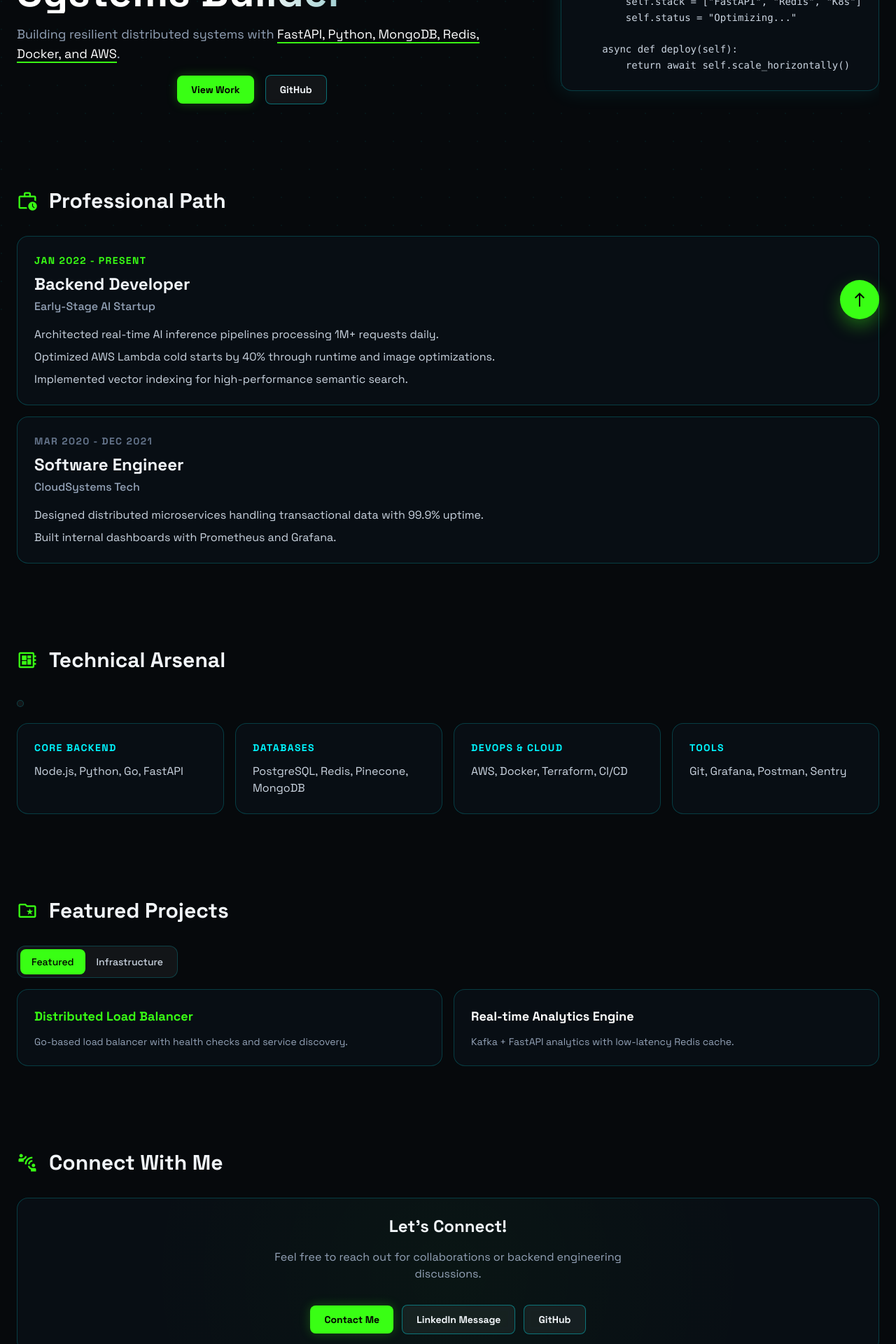
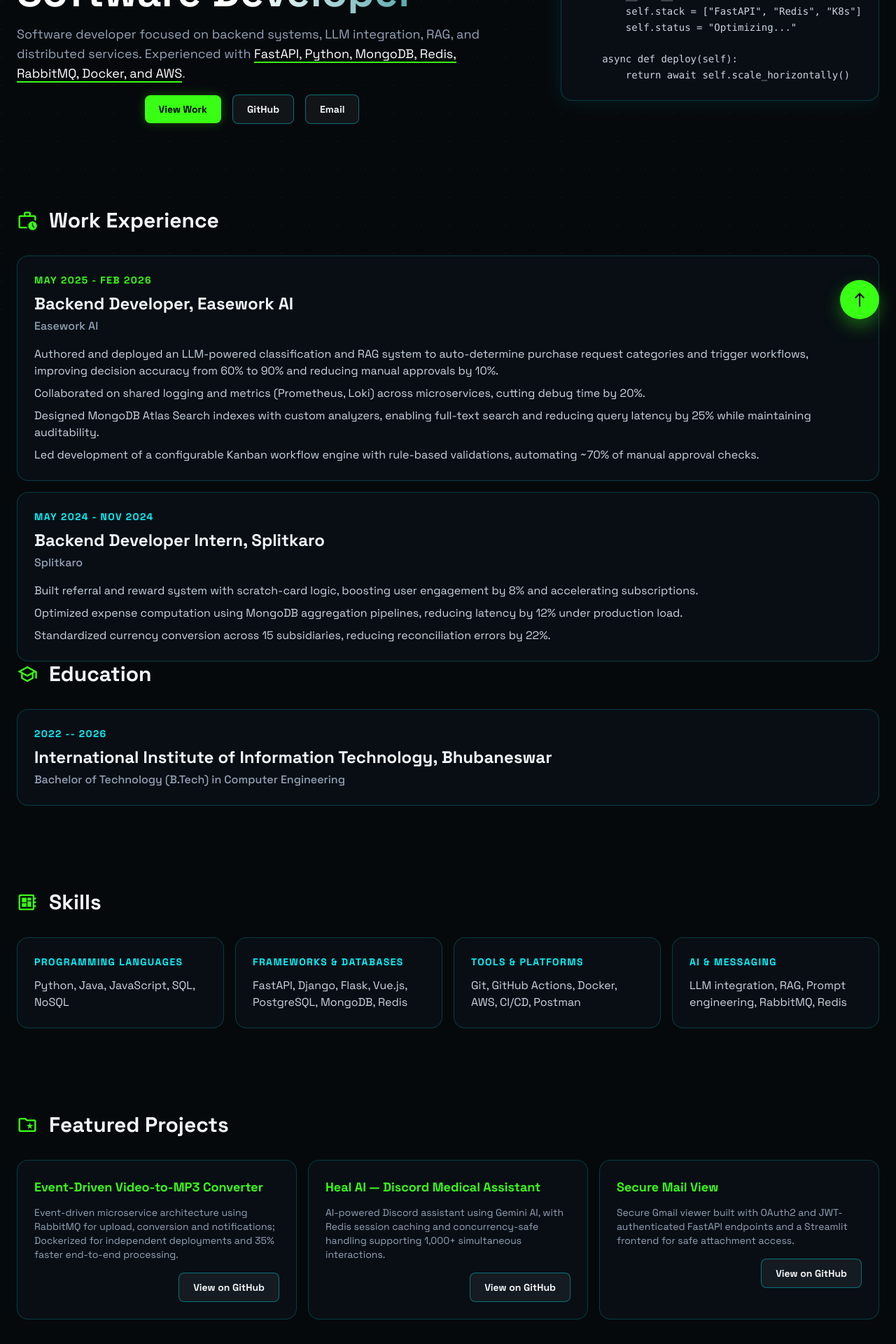
Before and after one commit to dasrama/portfolio, a Vue app: page / in a window 1280 px wide. Shown: the part 320-2240 px from the top of the page at 70% size. Built offline with nearby package versions, Linux system fonts and the light colour scheme.

Commit message:
Update personal information and enhance profile links

```diff
--- a/src/App.vue
+++ b/src/App.vue
@@ -40,6 +40,9 @@
   github: 'https://github.com/dasrama',
   linkedin: 'https://www.linkedin.com/in/rama-das/',
   resume: 'https://drive.google.com/file/d/1ba-nA_uwBCBLvl1npZn22uDEYVbnTllp/view?usp=sharing',
+  email: 'ramaprasad047@gmail.com',
+  phone: '+91-REMOVED',
+  leetcode: 'https://leetcode.com/rama047',
 }
 
 function goHome() {
@@ -101,6 +104,18 @@
   openExternalLink(profileLinks.github)
 }
 
+function openEmail() {
+  openExternalLink(`mailto:${profileLinks.email}`)
+}
+
+function openPhone() {
+  openExternalLink(`tel:${profileLinks.phone}`)
+}
+
+function openLeetCode() {
+  openExternalLink(profileLinks.leetcode)
+}
+
 function openLinkedInMessage() {
   openExternalLink(`${profileLinks.linkedin}?trk=public_profile_message-button`)
 }
@@ -112,7 +127,7 @@
 
 <template>
   <div>
-    <TopWebBar title="System.io">
+    <TopWebBar title="Rama Prasad Das">
       <template #left>
         <div class="terminal-glow flex size-10 items-center justify-center rounded-lg bg-primary">
           <span class="material-symbols-outlined font-bold text-black">terminal</span>
@@ -176,17 +191,18 @@
               </div>
 
               <h1 class="bg-gradient-to-r from-white via-white to-secondary/50 bg-clip-text font-bold leading-tight text-transparent text-4xl lg:text-6xl">
-                Backend Engineer &amp; <br />Systems Builder
+                Rama Prasad Das — Software Developer
               </h1>
 
               <p class="text-lg text-slate-400">
-                Building resilient distributed systems with
-                <span class="border-b-2 border-primary text-white">FastAPI, Python, MongoDB, Redis, Docker, and AWS</span>.
+                Software developer focused on backend systems, LLM integration, RAG, and distributed services. Experienced with
+                <span class="border-b-2 border-primary text-white">FastAPI, Python, MongoDB, Redis, RabbitMQ, Docker, and AWS</span>.
               </p>
 
               <Row justify="center" gap="1rem" class="lg:justify-start">
                 <PrimaryButton @click="scrollToId('projects')">View Work</PrimaryButton>
                 <SecondaryButton @click="openGitHub">GitHub</SecondaryButton>
+                <SecondaryButton @click="openEmail">Email</SecondaryButton>
               </Row>
             </Column>
 
@@ -213,76 +229,94 @@
         </section>
 
         <section>
-          <SectionHeader icon="work_history" title="Professional Path" />
+          <SectionHeader icon="work_history" title="Work Experience" />
 
             <Column gap="1rem" align="stretch">
               <Card>
-              <p class="text-sm font-bold uppercase tracking-widest text-primary">Jan 2022 - Present</p>
-              <h3 class="mt-2 text-2xl font-bold">Backend Developer</h3>
-              <p class="mt-1 font-medium text-slate-400">Early-Stage AI Startup</p>
+                <p class="text-sm font-bold uppercase tracking-widest text-primary">May 2025 - Feb 2026</p>
+                <h3 class="mt-2 text-2xl font-bold">Backend Developer, Easework AI</h3>
+                <p class="mt-1 font-medium text-slate-400">Easework AI</p>
                 <ul class="mt-4 space-y-2 text-slate-300">
-                <li>Architected real-time AI inference pipelines processing 1M+ requests daily.</li>
-                <li>Optimized AWS Lambda cold starts by 40% through runtime and image optimizations.</li>
-                <li>Implemented vector indexing for high-performance semantic search.</li>
+                  <li>Authored and deployed an LLM-powered classification and RAG system to auto-determine purchase request categories and trigger workflows, improving decision accuracy from 60% to 90% and reducing manual approvals by 10%.</li>
+                  <li>Collaborated on shared logging and metrics (Prometheus, Loki) across microservices, cutting debug time by 20%.</li>
+                  <li>Designed MongoDB Atlas Search indexes with custom analyzers, enabling full-text search and reducing query latency by 25% while maintaining auditability.</li>
+                  <li>Led development of a configurable Kanban workflow engine with rule-based validations, automating ~70% of manual approval checks.</li>
                 </ul>
               </Card>
 
               <Card>
-              <p class="text-sm font-bold uppercase tracking-widest text-slate-500">Mar 2020 - Dec 2021</p>
-              <h3 class="mt-2 text-2xl font-bold">Software Engineer</h3>
-              <p class="mt-1 font-medium text-slate-400">CloudSystems Tech</p>
+                <p class="text-sm font-bold uppercase tracking-widest text-secondary">May 2024 - Nov 2024</p>
+                <h3 class="mt-2 text-2xl font-bold">Backend Developer Intern, Splitkaro</h3>
+                <p class="mt-1 font-medium text-slate-400">Splitkaro</p>
                 <ul class="mt-4 space-y-2 text-slate-300">
-                <li>Designed distributed microservices handling transactional data with 99.9% uptime.</li>
-                <li>Built internal dashboards with Prometheus and Grafana.</li>
+                  <li>Built referral and reward system with scratch-card logic, boosting user engagement by 8% and accelerating subscriptions.</li>
+                  <li>Optimized expense computation using MongoDB aggregation pipelines, reducing latency by 12% under production load.</li>
+                  <li>Standardized currency conversion across 15 subsidiaries, reducing reconciliation errors by 22%.</li>
                 </ul>
+              </Card>
+            </Column>
+
+          <SectionHeader icon="school" title="Education" />
+            <Column gap="1rem" align="stretch">
+              <Card>
+                <p class="text-sm font-bold uppercase tracking-widest text-secondary">2022 -- 2026</p>
+                <h3 class="mt-2 text-2xl font-bold">International Institute of Information Technology, Bhubaneswar</h3>
+                <p class="mt-1 font-medium text-slate-400">Bachelor of Technology (B.Tech) in Computer Engineering</p>
               </Card>
             </Column>
         </section>
 
         <section id="tech-stack" class="scroll-mt-32">
-          <SectionHeader icon="developer_board" title="Technical Arsenal" />
+          <SectionHeader icon="developer_board" title="Skills" />
 
-          <Tabs v-model="activeStackTab" :tabs="stackTabs">
-            <template #panel="{ active }">
           <Grid :cols="2" gap="1rem" min-col-width="260px">
             <Card>
-                  <h4 class="text-sm font-bold uppercase tracking-widest text-secondary">Core Backend</h4>
-                  <p class="mt-3 text-slate-300" :class="active === 'backend' ? 'text-primary' : ''">Node.js, Python, Go, FastAPI</p>
+              <h4 class="text-sm font-bold uppercase tracking-widest text-secondary">Programming Languages</h4>
+              <p class="mt-3 text-slate-300">Python, Java, JavaScript, SQL, NoSQL</p>
             </Card>
             <Card>
-                  <h4 class="text-sm font-bold uppercase tracking-widest text-secondary">Databases</h4>
-                  <p class="mt-3 text-slate-300" :class="active === 'backend' ? 'text-primary' : ''">PostgreSQL, Redis, Pinecone, MongoDB</p>
+              <h4 class="text-sm font-bold uppercase tracking-widest text-secondary">Frameworks & Databases</h4>
+              <p class="mt-3 text-slate-300">FastAPI, Django, Flask, Vue.js, PostgreSQL, MongoDB, Redis</p>
             </Card>
             <Card>
-                  <h4 class="text-sm font-bold uppercase tracking-widest text-secondary">DevOps & Cloud</h4>
-                  <p class="mt-3 text-slate-300" :class="active === 'devops' ? 'text-secondary' : ''">AWS, Docker, Terraform, CI/CD</p>
+              <h4 class="text-sm font-bold uppercase tracking-widest text-secondary">Tools & Platforms</h4>
+              <p class="mt-3 text-slate-300">Git, GitHub Actions, Docker, AWS, CI/CD, Postman</p>
             </Card>
             <Card>
-                  <h4 class="text-sm font-bold uppercase tracking-widest text-secondary">Tools</h4>
-                  <p class="mt-3 text-slate-300" :class="active === 'devops' ? 'text-secondary' : ''">Git, Grafana, Postman, Sentry</p>
+              <h4 class="text-sm font-bold uppercase tracking-widest text-secondary">AI & Messaging</h4>
+              <p class="mt-3 text-slate-300">LLM integration, RAG, Prompt engineering, RabbitMQ, Redis</p>
             </Card>
           </Grid>
-            </template>
-          </Tabs>
         </section>
 
         <section id="projects">
           <SectionHeader icon="folder_special" title="Featured Projects" />
 
-          <Tabs v-model="projectTab" :tabs="projectTabs">
-            <template #panel="{ active }">
           <Grid :cols="2" gap="1rem" min-col-width="280px">
             <Card interactive>
-                  <h3 class="text-lg font-bold" :class="active === 'featured' ? 'text-primary' : 'text-white'">Distributed Load Balancer</h3>
-                  <p class="mt-3 text-sm text-slate-400">Go-based load balancer with health checks and service discovery.</p>
+              <h3 class="text-lg font-bold text-primary">Event-Driven Video-to-MP3 Converter</h3>
+              <p class="mt-3 text-sm text-slate-400">Event-driven microservice architecture using RabbitMQ for upload, conversion and notifications; Dockerized for independent deployments and 35% faster end-to-end processing.</p>
+              <Row justify="end" class="mt-4">
+                <SecondaryButton @click="() => openExternalLink('https://github.com/dasrama/vmp3')">View on GitHub</SecondaryButton>
+              </Row>
             </Card>
+
             <Card interactive>
-                  <h3 class="text-lg font-bold" :class="active === 'infra' ? 'text-secondary' : 'text-white'">Real-time Analytics Engine</h3>
-                  <p class="mt-3 text-sm text-slate-400">Kafka + FastAPI analytics with low-latency Redis cache.</p>
+              <h3 class="text-lg font-bold text-primary">Heal AI — Discord Medical Assistant</h3>
+              <p class="mt-3 text-sm text-slate-400">AI-powered Discord assistant using Gemini AI, with Redis session caching and concurrency-safe handling supporting 1,000+ simultaneous interactions.</p>
+              <Row justify="end" class="mt-4">
+                <SecondaryButton @click="() => openExternalLink('https://github.com/dasrama/HealAI-Chatbot')">View on GitHub</SecondaryButton>
+              </Row>
+            </Card>
+
+            <Card interactive>
+              <h3 class="text-lg font-bold text-primary">Secure Mail View</h3>
+              <p class="mt-3 text-sm text-slate-400">Secure Gmail viewer built with OAuth2 and JWT-authenticated FastAPI endpoints and a Streamlit frontend for safe attachment access.</p>
+              <Row justify="end" class="mt-4">
+                <SecondaryButton @click="() => openExternalLink('https://github.com/dasrama/secure_mail_listings')">View on GitHub</SecondaryButton>
+              </Row>
             </Card>
           </Grid>
-            </template>
-          </Tabs>
         </section>
 
         <section id="connect-with-me" class="scroll-mt-32">
@@ -293,12 +327,14 @@
             <div class="relative z-10">
               <h3 class="mb-4 text-2xl font-bold">Let's Connect!</h3>
               <p class="mx-auto mb-8 max-w-lg text-slate-400">
-                Feel free to reach out for collaborations or backend engineering discussions.
+                Reach out for collaborations, backend engineering, or AI projects.
               </p>
               <Row justify="center" gap="0.75rem">
-                <PrimaryButton>Contact Me</PrimaryButton>
-                <SecondaryButton @click="openLinkedInMessage">LinkedIn Message</SecondaryButton>
+                <PrimaryButton @click="openEmail">Email</PrimaryButton>
+                <SecondaryButton @click="openLinkedInMessage">LinkedIn</SecondaryButton>
                 <SecondaryButton @click="openGitHub">GitHub</SecondaryButton>
+                <SecondaryButton @click="openPhone">Call</SecondaryButton>
+                <SecondaryButton @click="openLeetCode">LeetCode</SecondaryButton>
               </Row>
             </div>
           </Card>
@@ -311,7 +347,7 @@
             <div class="flex size-8 items-center justify-center rounded-lg border border-primary/30 bg-primary/20">
               <span class="material-symbols-outlined text-sm text-primary">terminal</span>
             </div>
-            <span class="text-sm font-bold uppercase tracking-widest">System<span class="text-primary">.io</span></span>
+            <span class="text-sm font-bold uppercase tracking-widest">Rama Prasad Das</span>
           </div>
         </Container>
       </footer>
```
Also changed, not shown: 1 other file (tests, documents, lock files or other folders). Lines whose indentation alone changed are shown as unchanged.
